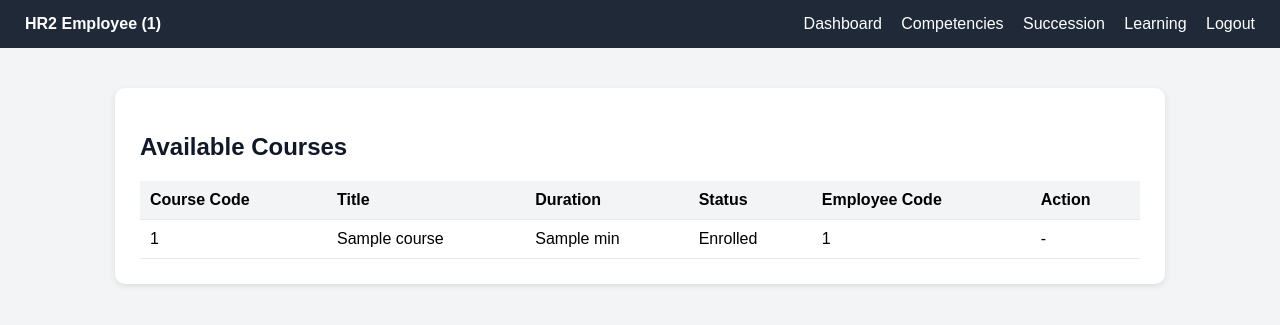
After one commit to euonoia/Microfinancial-Management-System, a PHP site: page /modules/hr2/user/learning.php in a window 1280 px wide. The commit adds this page. Shown: the top 325 px of the page. Run offline with PHP 8.4, Linux system fonts and the light colour scheme; the visitor is signed in with stand-in values (Sample User, id 1); tables that the repository leaves empty or names only in its code hold one stand-in row (values such as "Sample post").

Commit message:
initial commit

```diff
--- /dev/null
+++ b/modules/hr2/user/learning.php
@@ -0,0 +1,145 @@
+<?php
+session_start();
+include('../../../config/database.php');
+
+// --- Auth check ---
+if (!isset($_SESSION['employee_id'])) {
+    header("Location: ../../../login.php");
+    exit();
+}
+
+// Get numeric employee ID from session
+$employee_id = (int)$_SESSION['employee_id'];
+
+// --- Get employee code ---
+$stmt_emp = $conn->prepare("SELECT employee_id AS employee_code FROM employees WHERE id = ?");
+$stmt_emp->bind_param("i", $employee_id);
+$stmt_emp->execute();
+$result_emp = $stmt_emp->get_result();
+$employee = $result_emp->fetch_assoc();
+$employee_code = $employee['employee_code'];
+$stmt_emp->close();
+
+// --- Handle enrollment ---
+$message = "";
+if (isset($_GET['enroll'])) {
+    $course_id = $_GET['enroll'];
+
+    // Check if already enrolled
+    $stmt_check = $conn->prepare("SELECT id FROM course_enrolls WHERE employee_id = ? AND course_id = ?");
+    $stmt_check->bind_param("ss", $employee_code, $course_id); // store code
+    $stmt_check->execute();
+    $stmt_check->store_result();
+
+    if ($stmt_check->num_rows === 0) {
+        // Insert enrollment using employee code
+        $stmt_insert = $conn->prepare("INSERT INTO course_enrolls (employee_id, course_id, status) VALUES (?, ?, 'enrolled')");
+        $stmt_insert->bind_param("ss", $employee_code, $course_id);
+        $stmt_insert->execute();
+        $stmt_insert->close();
+        $message = "Successfully enrolled!";
+    } else {
+        $message = "You are already enrolled in this course.";
+    }
+    $stmt_check->close();
+
+    // Redirect to avoid GET sticking
+    header("Location: learning.php?msg=" . urlencode($message));
+    exit();
+}
+
+// --- Show message after redirect ---
+if (isset($_GET['msg'])) {
+    $message = $_GET['msg'];
+}
+
+// --- Fetch all courses with enrollment status ---
+$query = "
+SELECT c.course_id, c.title, c.duration_minutes,
+       CASE WHEN ce.id IS NULL THEN 0 ELSE 1 END AS enrolled,
+       ce.employee_id AS enrolled_employee_code
+FROM courses c
+LEFT JOIN course_enrolls ce ON ce.course_id = c.course_id AND ce.employee_id = ?
+ORDER BY c.created_at DESC
+";
+$stmt = $conn->prepare($query);
+$stmt->bind_param("s", $employee_code); // use code
+$stmt->execute();
+$result = $stmt->get_result();
+$courses = $result->fetch_all(MYSQLI_ASSOC);
+$stmt->close();
+?>
+<!DOCTYPE html>
+<html lang="en">
+<head>
+<meta charset="UTF-8">
+<title>Available Courses - HR2 Employee</title>
+<style>
+body { font-family: Arial, sans-serif; background: #f3f4f6; margin: 0; }
+.navbar { background: #1f2937; color: #fff; padding: 15px 25px; display: flex; justify-content: space-between; align-items: center; }
+.navbar a { color: #fff; text-decoration: none; margin-left: 15px; }
+.navbar a:hover { text-decoration: underline; }
+.container { max-width: 1000px; margin: 40px auto; background: #fff; border-radius: 10px; padding: 25px; box-shadow: 0 2px 6px rgba(0,0,0,0.1); }
+h2 { color: #111827; margin-bottom: 20px; }
+table { width: 100%; border-collapse: collapse; }
+th, td { padding: 10px; text-align: left; border-bottom: 1px solid #e5e7eb; }
+th { background: #f3f4f6; }
+a.enroll-btn { background: #2563eb; color: #fff; padding: 6px 12px; border-radius: 5px; text-decoration: none; }
+a.enroll-btn:hover { background: #1d4ed8; }
+.message { padding: 10px; background: #22c55e; color: #fff; margin-bottom: 15px; border-radius: 5px; text-align: center; }
+</style>
+</head>
+<body>
+<div class="navbar">
+    <div><strong>HR2 Employee (<?= htmlspecialchars($employee_code) ?>)</strong></div>
+    <div>
+        <a href="../../../index.php">Dashboard</a>
+        <a href="competency.php">Competencies</a>
+        <a href="succession.php">Succession</a>
+        <a href="learning.php">Learning</a>
+        <a href="../../../logout.php">Logout</a>
+    </div>
+</div>
+
+<div class="container">
+    <h2>Available Courses</h2>
+
+    <?php if (!empty($message)) echo "<div class='message'>".htmlspecialchars($message)."</div>"; ?>
+
+    <table>
+        <thead>
+            <tr>
+                <th>Course Code</th>
+                <th>Title</th>
+                <th>Duration</th>
+                <th>Status</th>
+                <th>Employee Code</th>
+                <th>Action</th>
+            </tr>
+        </thead>
+        <tbody>
+            <?php if (count($courses) > 0): ?>
+                <?php foreach ($courses as $c): ?>
+                    <tr>
+                        <td><?= htmlspecialchars($c['course_id']) ?></td>
+                        <td><?= htmlspecialchars($c['title']) ?></td>
+                        <td><?= htmlspecialchars($c['duration_minutes']) ?> min</td>
+                        <td><?= $c['enrolled'] ? 'Enrolled' : 'Not Enrolled' ?></td>
+                        <td><?= $c['enrolled'] ? htmlspecialchars($c['enrolled_employee_code']) : '-' ?></td>
+                        <td>
+                            <?php if (!$c['enrolled']): ?>
+                                <a href="?enroll=<?= urlencode($c['course_id']) ?>" class="enroll-btn">Enroll</a>
+                            <?php else: ?>
+                                -
+                            <?php endif; ?>
+                        </td>
+                    </tr>
+                <?php endforeach; ?>
+            <?php else: ?>
+                <tr><td colspan="6" style="text-align:center;">No courses available.</td></tr>
+            <?php endif; ?>
+        </tbody>
+    </table>
+</div>
+</body>
+</html>
```
Also changed, not shown: index.php (+6 -24 lines), modules/hr2/admin/learning.php (+43 -75 lines), modules/hr2/admin/succession.php (+9 -8 lines), modules/hr2/user/competency.php (+23 -89 lines), modules/hr2/user/succession.php (added, +100 -0 lines).
